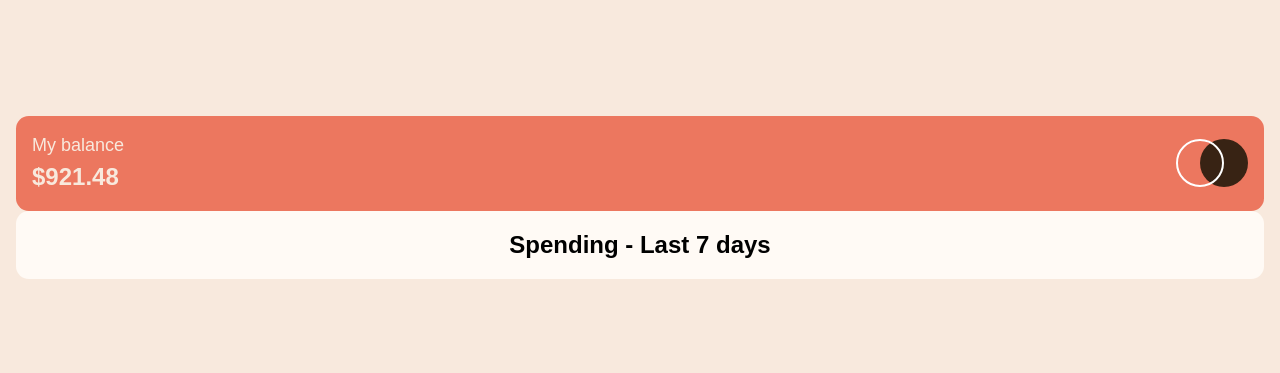
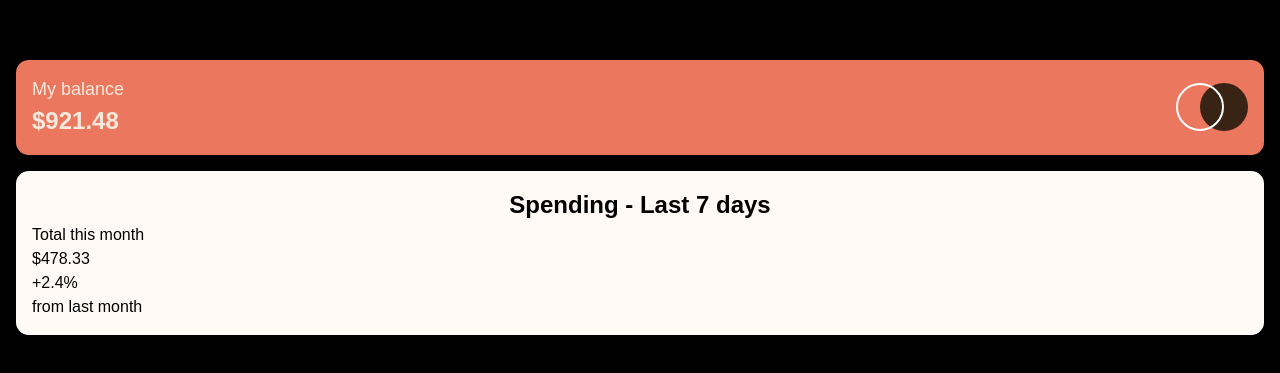
Before and after one commit to SebastianLaka/expenses-chart-component, a Vue app: page / in a window 1280 px wide. Shown: the part 203-576 px from the top of the page. Built offline with nearby package versions, Linux system fonts and the light colour scheme.

Commit message:
Add chart body component html structure

```diff
--- a/src/App.vue
+++ b/src/App.vue
@@ -16,5 +16,6 @@ export default {
 @import '@/assets/colors.scss';
 body{
   background-color: $cream;
+  background-color: black;
 }
 </style>
--- a/src/components/chart-component.vue
+++ b/src/components/chart-component.vue
@@ -11,7 +11,18 @@
         </div>
       </div>
       <div class="chart-body">
-        <p class="chart-body-header">Spending - Last 7 days</p>
+        <p class="chart-body__header">Spending - Last 7 days</p>
+        <div class="body-diagrams"></div>
+        <div class="chart-body-footer">
+          <div class="chart-total">
+            <p class="chart-total__title">Total this month</p>
+            <p class="chart-total__amount">$478.33</p>
+          </div>
+          <div class="chart-increase">
+            <p class="chart-increase__amount">+2.4%</p>
+            <p class="chart-increase__title">from last month</p>
+          </div>
+        </div>
       </div>
     </div>
   </div>
@@ -31,12 +42,13 @@
       justify-content: space-between;
       flex-direction: column;
       width: 100%;
+      gap: 1em 0;
       .chart-header {
         display: flex;
         justify-content: space-between;
         background-color: $soft-red;
         padding: 1em;
-        border-radius: .8em;
+        border-radius: 0.8em;
         .chart-header-balance {
           &__balance,
           &__amount-balance {
@@ -49,16 +61,18 @@
             font-weight: $font-bold-size;
           }
         }
-        .chart-header-icon{
-         display: flex;
-         align-items: center;
+        .chart-header-icon {
+          display: flex;
+          align-items: center;
         }
       }
-      .chart-body{
+      .chart-body {
+        display: flex;
+        flex-direction: column;
         padding: 1em;
         background-color: $very-pale-orange;
-        border-radius: .8em;
-        .chart-body-header{
+        border-radius: 0.8em;
+        &__header {
           text-align: center;
           font-weight: $font-bold-size;
           font-size: $secondary-size;
```
